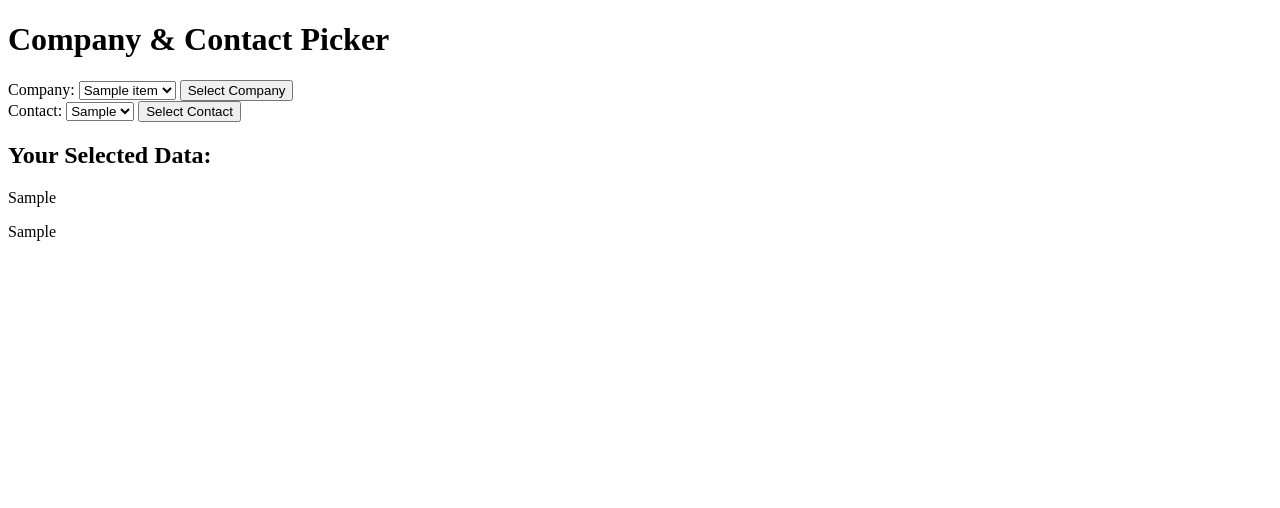
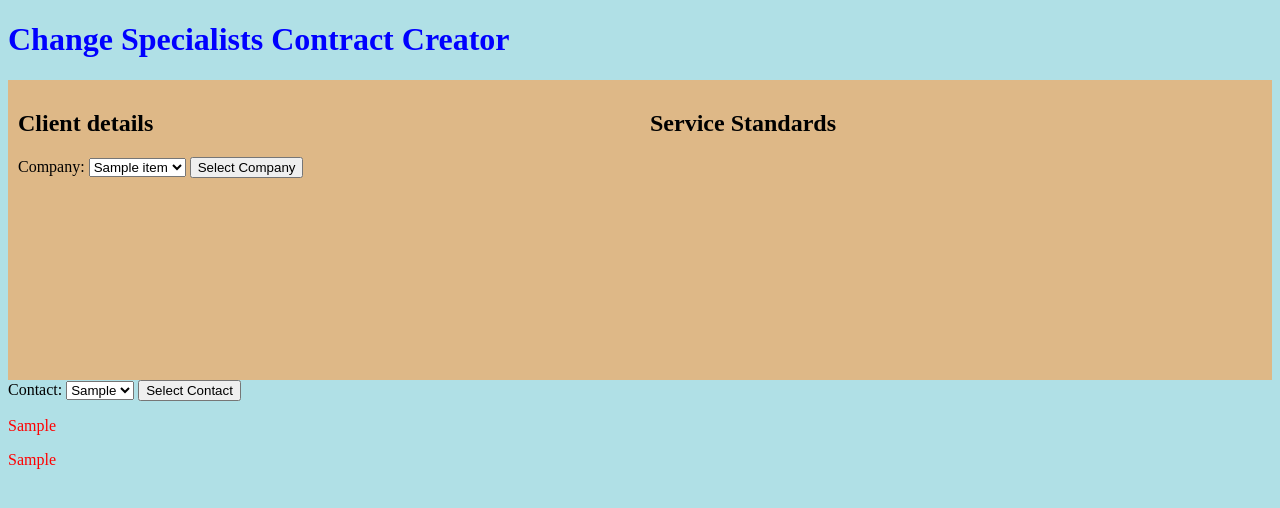
Before and after one commit to mikehorn1969/cs_contracts, a Flask app: template src/templates/index.html in a window 1280 px wide. Shown: the top 508 px of the page. Run offline with Flask 3, Linux system fonts and the light colour scheme; the template is opened without the code that fills it: most values are stand-ins (such as "Sample title", 1, 10 or a date in 2020); data that the repository does not hold is empty.

Commit message:
added columns and stylesheet

```diff
--- a/src/app.py
+++ b/src/app.py
@@ -2,6 +2,7 @@
 
 from flask import Flask, render_template, request, jsonify, session, redirect, url_for
 from c7query import getC7Companies, getContactsByCompany, getC7Contacts
+from classes import Company, Contact, Requirement
 import secrets
 
 app = Flask(__name__)
@@ -24,16 +25,23 @@ def index():
     for contact in contacts:
         contact_names.append(contact.get("ContactName")) """
 
+    #company_names = Company.get_all_companies()
+    company_names = []
+    contact_names = []
+    selected_contact = ""
+
     if request.method == "POST":
-        selected = request.form.get("company")
-        if selected:
-            session['selected_company'] = selected
+        if 'btCompany' in request.form:
+            selected = request.form.get("company")
+            if selected:
+                session['selected_company'] = selected
+                selected_company = session.get('selected_company')
 
-        selected = request.form.get("contact")
-        if selected:
-            session['selected_contact'] = selected
-    selected_company = session.get('selected_company')
-    selected_contact = session.get('selected_contact')
+        elif 'btContact' in request.form:
+            selected = request.form.get("contact")
+            if selected:
+                session['selected_contact'] = selected
+                selected_contact = session.get('selected_contact')
 
     return render_template('index.html',items=company_names, selected_item=selected_company, items2=contact_names, selected_item2=selected_contact)
 
--- /dev/null
+++ b/src/static/styles/style.css
@@ -0,0 +1,33 @@
+/* style.css */
+
+body {
+  background-color: powderblue;
+}
+
+h1 {
+  color: blue;
+}
+
+p {
+  color: red;
+}
+
+* {
+  box-sizing: border-box;
+}
+
+/* Create two equal columns that floats next to each other */
+.column {
+  float: left;
+  width: 50%;
+  padding: 10px;
+  height: 300px; /* Should be removed. Only for demonstration */
+  background-color: burlywood;
+}
+
+/* Clear floats after the columns */
+.row:after {
+  content: "";
+  display: table;
+  clear: both;
+}
--- a/src/templates/index.html
+++ b/src/templates/index.html
@@ -1,6 +1,8 @@
 <!DOCTYPE html>
 <html>
 <head>
+    <link rel="stylesheet" type= "text/css" href="{{ url_for('static',filename='styles/style.css') }}">
+
     <title>Change Specialists - Contract Management</title>
     <script>
     async function loadCompanies() {
@@ -34,9 +36,11 @@
     </script>
 </head>
 <body>
-
-    <form method="POST">
-        <h1>Company & Contact Picker</h1>
+    <h1>Change Specialists Contract Creator</h1>
+    <div class="row">
+        <div class="column">
+            <h2>Client details</h2>
+            <form method="POST" name="CompanyForm">
                 <label for="company">Company:</label>
                 <select id="company" name="company">
                     {% for item in items %}
@@ -44,9 +48,22 @@
                     {% endfor %}
                 </select>
 
-        <button type="submit">Select Company</button>
+        <button type="submit" name="btCompany">Select Company</button>
         <br>
+    </form>
+        </div>
+        <div class="column">
+            <h2>Service Standards</h2>
+            <table name="tbStandards">
 
+            </table>
+        </div>
+    </div>
+
+
+
+    {% if selected_item %}
+    <form method="POST" name="ContactForm"></form>
         <label for="contact">Contact:</label>
         <select id="contact" name ="contact">
             {% for item2 in items2 %}
@@ -54,12 +71,12 @@
             {% endfor %}
         </select>
 
-        <button type="submit">Select Contact</button>
+        <button type="submit" name="btContact">Select Contact</button>
         <br>
 
     </form>
+    {% endif %}
 
-    <h2>Your Selected Data:</h2>
     {% if selected_item %}
     <p>{{ selected_item }}</p>
     {% endif %}
```
Lines whose indentation alone changed are shown as unchanged.
